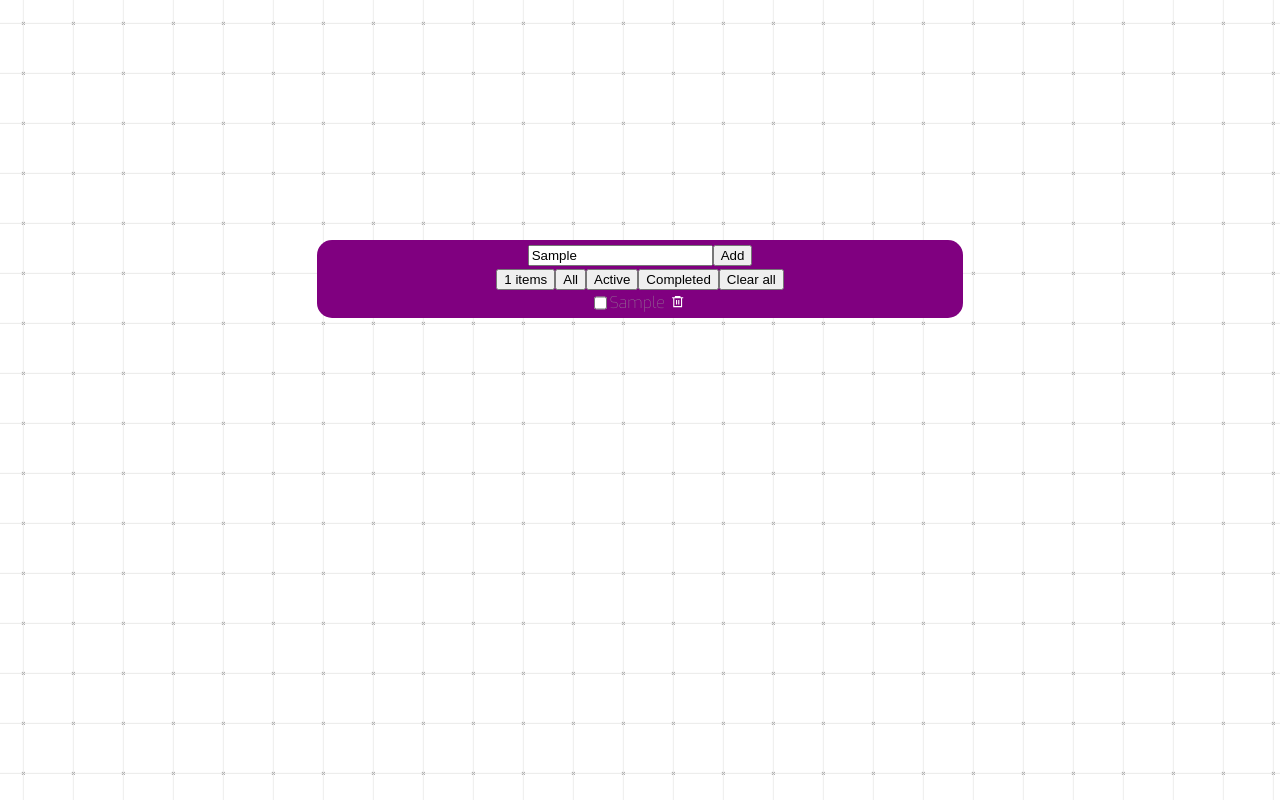
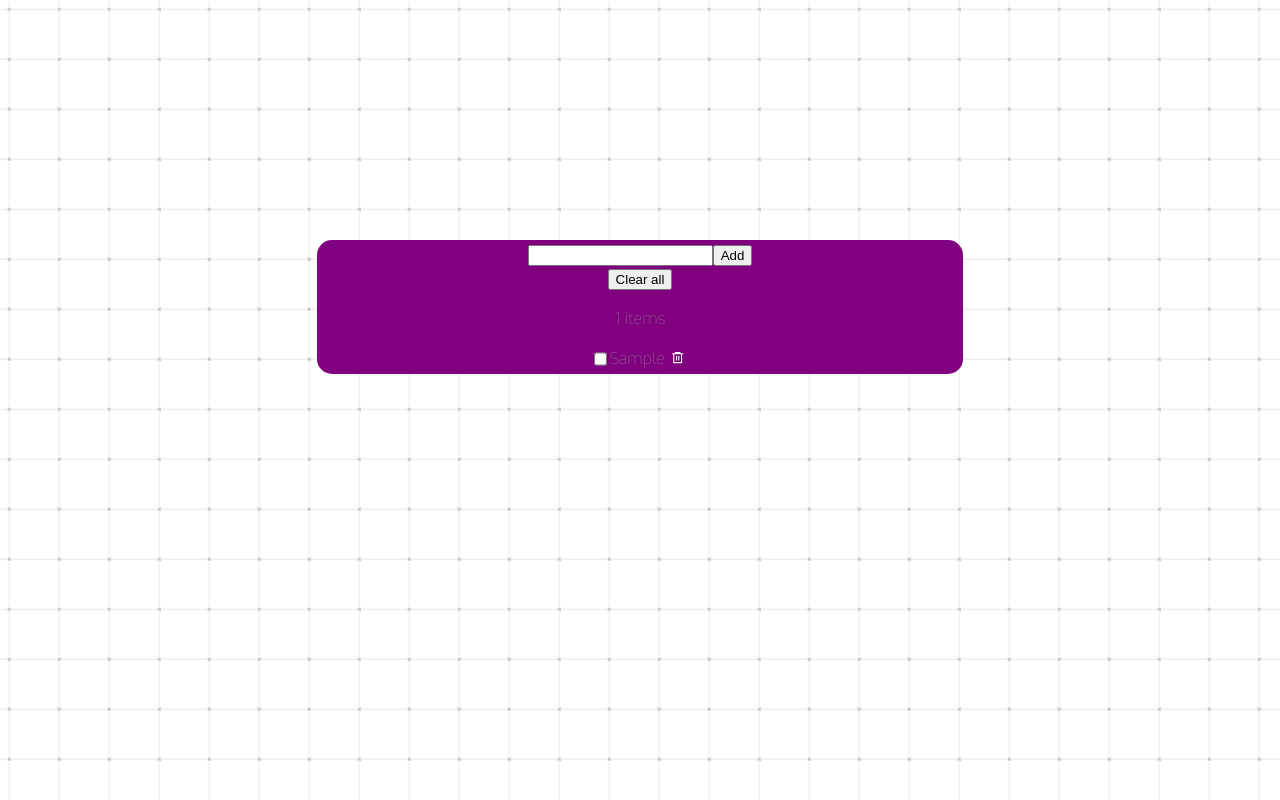
Before and after one commit to mariago6/todolist, a React (Create React App) app: page / in a window 1280 px wide. Both pictures are taken after typing "Sample" into the empty fields and a click on the button "Add". Built offline with nearby package versions, Linux system fonts and the light colour scheme.

Commit message:
make better WriteForm

```diff
--- a/src/App.js
+++ b/src/App.js
@@ -8,9 +8,15 @@ function App() {
   const [currentTask, setCurrentTask] = useState('');
   const [tasks, setTasks] = useState([]);
 
-
-  function taskList() {
-    setTasks([...tasks, currentTask])
+  function taskList(e) {
+    e.preventDefault();
+    setTasks([...tasks,
+      {
+        id: new Date().getTime(),
+        text: currentTask,
+        completed: false
+      }]);
+    setCurrentTask('');
   }
 
   function clearTaskList() {
@@ -18,25 +24,26 @@ function App() {
   }
 
   function removeElement(i) {
-    let removeTask = tasks.splice(i, 1)
-    setTasks(tasks.filter(element => element !== removeTask))
+    let removeTask = tasks.splice(i, 1);
+    setTasks(tasks.filter(element => element !== removeTask));
+  }
+
+  function editElement(i) {
+
   }
 
   let items = tasks.map((task, index) => {
-    return(<ItemList key={index} id={index} name={task} value={task} item={task} click={() => removeElement(index)}/>)
+    return(<ItemList key={index} id={task.id} name={task.text} value={task.text} item={task.text} click={() => removeElement(index)} isCompleted={task.completed} />)
   })
 
   return (
     <div>
       <ContainerCard>
         <Card>
-          <WriteForm onChange={(e) => setCurrentTask(e.target.value)} click={taskList}/>
+          <WriteForm onChange={(e) => setCurrentTask(e.target.value)} click={taskList} value={currentTask}/>
           <div className="d-flex ">
-            <button>{tasks.length} items</button>
-            <button>All</button>
-            <button>Active</button>
-            <button>Completed</button>
             <button type="button" onClick={clearTaskList}>Clear all</button>
+            <p>{tasks.length} items</p>
           </div>
           <div>
             {items}
--- a/src/components/ItemList/ItemList.js
+++ b/src/components/ItemList/ItemList.js
@@ -1,12 +1,12 @@
 import DeleteButton from "../Buttons/DeleteButton";
-import { ItemRow } from "./ItemList.styled";
+import { ItemRow, ItemLabel } from "./ItemList.styled";
 
-function ItemList({id, name, value, click, item, onChange}) {
+function ItemList({id, name, value, click, item, onChange, isCompleted}) {
   return(
     <ItemRow>
-      <input type='checkbox' id={id} name={name} value={value} onChange={onChange}/> {item}
+      <input type='checkbox' id={id} name={name} value={value} onChange={onChange}/>
+      <ItemLabel isSelected={isCompleted}>{item}</ItemLabel>
       <DeleteButton onClick={click}/>
-      {/* <button type="button" onClick={click}>Delete</button> */}
     </ItemRow>
   )
 }
--- a/src/components/ItemList/ItemList.styled.js
+++ b/src/components/ItemList/ItemList.styled.js
@@ -5,3 +5,7 @@ export const ItemRow = styled.div`
   justify-content: center;
 
 `
+
+export const ItemLabel = styled.label`
+  text-decoration:${props => props.isSelected ? `line-through` : `none`};
+`
--- a/src/components/WriteForm.js
+++ b/src/components/WriteForm.js
@@ -1,11 +1,11 @@
 import React from "react";
 
-function WriteForm({click, onChange}) {
+function WriteForm({click, onChange, value}) {
   return(
-    <div>
-      <input type='text' onChange={onChange}/>
-      <button type="button" onClick={click}>Add</button>
-    </div>
+    <form onSubmit={click}>
+      <input type='text' onChange={onChange} value={value}/>
+      <button type="submit">Add</button>
+    </form>
 
   )
 }
```
